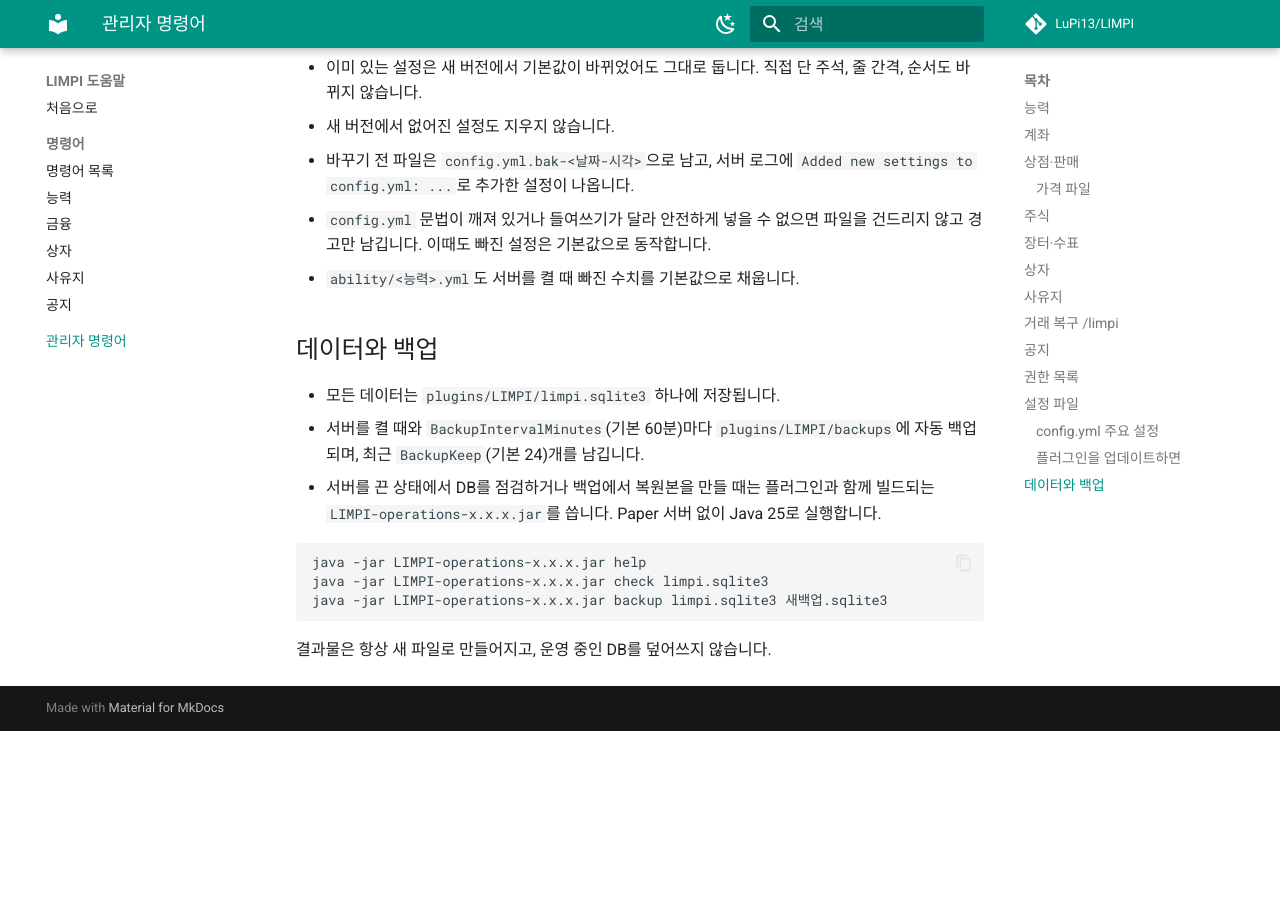
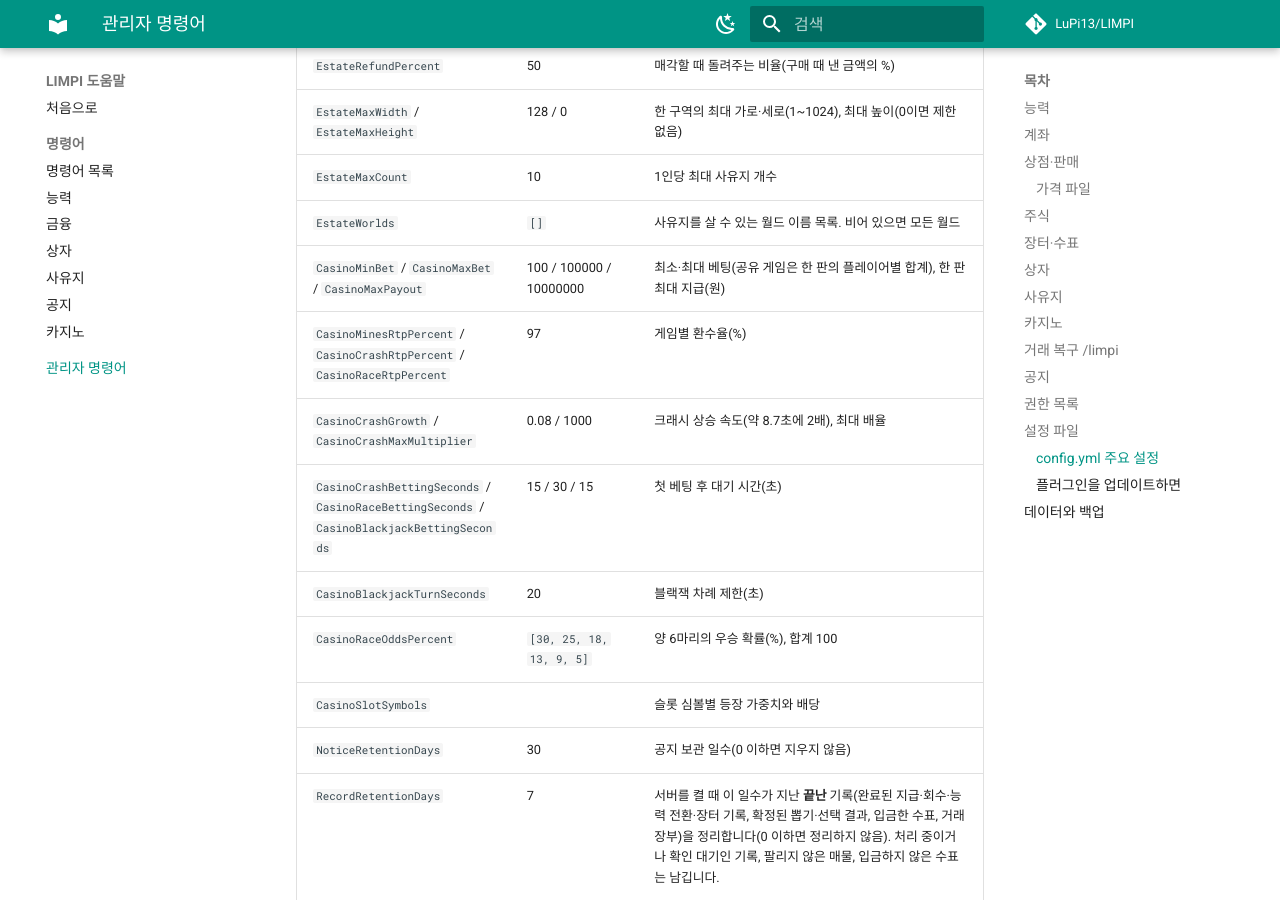
Before and after one commit to LuPi13/LIMPI, an MkDocs documentation site: the page built from pages/admin.md, in a window 1280 px wide and 900 px high, scrolled down 9207 px. Built offline with MkDocs 1.6.1 and Material for MkDocs 9.7.7, drawn with Linux system fonts in a browser that asks for light colours; comment, search, counter and statistics services are not loaded; before the commit the page ends 9938 px from its top, so only the background shows below that; some of the changed text lies outside the part shown.

Commit message:
Casino: help pages, admin docs and web help; clear views of players who left, do not compare inventories by identity on click, log recovery as warnings

```diff
--- a/mkdocs.yml
+++ b/mkdocs.yml
@@ -15,6 +15,7 @@ nav:
       - 상자: chest.md
       - 사유지: estate.md
       - 공지: notice.md
+      - 카지노: casino.md
   - 관리자 명령어: admin.md
 
 theme:
--- a/pages/admin.md
+++ b/pages/admin.md
@@ -89,6 +89,17 @@ diamond: 500
 - `config.yml`의 `EnableEstateSystem`을 꺼도 이미 산 사유지의 보호, 목록·테두리 보기, 매각, 공유, 관리자 명령은 그대로 됩니다. 새 구매만 멈춥니다. 구매에는 금융 시스템도 켜져 있어야 합니다.
 - 사유지 기록이 손상되어 읽을 수 없으면 그 구역은 보호되지 않고, 모든 플레이어의 새 사유지 구매가 멈추며, 그 주인은 사유지 명령을 쓸 수 없습니다. `/limpi review`에 표시됩니다. 가능하면 DB 백업에서 복원하고, 복원할 수 없으면 [`/limpi estate discard`](#limpi)로 정리합니다.
 
+## 카지노 { #casino }
+
+| 명령어 | 권한 | 설명 |
+| --- | --- | --- |
+| `/casino inspect <플레이어>` | `limpi.casino.admin.inspect` | 플레이어의 진행 중인 판과 걸린 돈을 봅니다. 오프라인 플레이어도 되고 콘솔에서도 됩니다. |
+
+- 기본값은 베팅 100~100,000원, 한 판 최대 지급 1,000만 원, 환수율 약 97%입니다. [설정](#config)에서 바꿀 수 있습니다.
+- 설정 값이 잘못되면 카지노가 열리지 않고 서버 로그에 어떤 값이 틀렸는지 남습니다. 중단된 판의 정산·환불은 그대로 합니다.
+- 슬롯 배당표를 바꾸면 서버를 켤 때 로그에 나오는 환수율을 확인하세요.
+- 판 기록이 손상되면 지우지 않고 `/limpi review`에 표시합니다. 마인즈는 해당 플레이어가 새 판을 시작할 수 없습니다. 가능하면 DB 백업에서 복원하고, 복원할 수 없으면 [`/limpi casino discard`](#limpi)로 정리합니다.
+
 ## 거래 복구 `/limpi` { #limpi }
 
 돈·아이템 거래 도중 서버가 꺼지거나 오류가 나면, 기록이 **확인 대기** 상태로 남습니다. 대부분은 플레이어가 다시 접속할 때 자동으로 정리되고, 자동으로 판단할 수 없는 것만 관리자가 처리합니다. 게임 안에서는 `/limpi help admin`으로 이 명령들을 볼 수 있습니다. 시스템을 꺼도 쓸 수 있고, 콘솔에서도 됩니다.
@@ -105,6 +116,7 @@ diamond: 500
 | `/limpi escrow <소유자 UUID>` | `limpi.admin.recovery.escrow` | 중단된 장터 등록·회수 기록을 봅니다. |
 | <code>/limpi escrow resolve &lt;소유자 UUID&gt; &lt;매물 UUID&gt; removed&#124;retained &lt;근거&gt;</code> | `limpi.admin.recovery.escrow` | 장터 회수 판단을 기록합니다. |
 | `/limpi estate discard <사유지 기록 UUID> <근거>` | `limpi.admin.recovery.estate` | 읽을 수 없는 사유지 기록을 지웁니다. 원래 내용은 거래 장부에 그대로 보관합니다. 정상 기록은 지울 수 없습니다(`/estate remove` 사용). |
+| `/limpi casino discard <기록 키> <근거>` | `limpi.admin.recovery.casino` | 읽을 수 없는 카지노 판 기록을 지웁니다. 원래 내용은 거래 장부에 보관합니다. 걸린 돈은 자동으로 돌려주지 않으니 필요하면 `/financial add`를 쓰세요. 정상 기록은 지울 수 없습니다. |
 | <code>/limpi chest resolve &lt;소유자 UUID&gt; &lt;창 기록 UUID&gt; before&#124;after &lt;근거&gt;</code> | `limpi.admin.recovery.chest` | 상자 창 기록을 정리합니다. `before`는 상자를 연 시점 내용으로, `after`는 창을 닫으며 기록된 내용으로 확정합니다(닫기 기록이 있을 때만). |
 
 권한 `limpi.admin.recovery`를 주면 위 복구 명령을 모두 쓸 수 있습니다.
@@ -149,6 +161,7 @@ diamond: 500
 | `limpi.estate.admin.inspect` | OP | 사유지 조회 |
 | `limpi.estate.admin.remove` | OP | 사유지 회수 |
 | `limpi.estate.admin.bypass` | OP | 모든 사유지에서 건축·사용 |
+| `limpi.casino.admin.inspect` | OP | 진행 중인 카지노 판 조회 |
 | `limpi.admin.recovery` | OP | 아래 복구 권한 전부 |
 | `limpi.admin.recovery.review` | OP | `/limpi review` |
 | `limpi.admin.recovery.delivery` | OP | 지급 복구 |
@@ -157,6 +170,7 @@ diamond: 500
 | `limpi.admin.recovery.escrow` | OP | 장터 등록·회수 복구 |
 | `limpi.admin.recovery.chest` | OP | 상자 창 기록 복구 |
 | `limpi.admin.recovery.estate` | OP | 손상된 사유지 기록 정리 |
+| `limpi.admin.recovery.casino` | OP | 손상된 카지노 기록 정리 |
 | `limpi.notice.admin.write` | OP | 공지 등록 |
 | `limpi.notice.admin.delete` | OP | 공지 삭제 |
 
@@ -179,7 +193,7 @@ diamond: 500
 | 설정 | 기본값 | 뜻 |
 | --- | --- | --- |
 | `HelpUrl` | `https://lupi13.github.io/LIMPI/` | 게임 안 도움말과 접속 메시지에 거는 웹 도움말 주소. 비우면 링크를 숨깁니다. |
-| `EnableFinancialSystem` / `EnableAbilitySystem` / `EnableChestSystem` / `EnableEstateSystem` | `true` | 시스템 켜기/끄기 |
+| `EnableFinancialSystem` / `EnableAbilitySystem` / `EnableChestSystem` / `EnableEstateSystem` / `EnableCasino` | `true` | 시스템 켜기/끄기. 카지노에는 금융 시스템도 필요 |
 | `InitialMoney` | 1000 | 첫 소지금(원) |
 | `InitialTicket` / `InitialCOMMON` / `InitialRARE` / `InitialEPIC` | 10 / 1 / 1 / 1 | 첫 접속 때 주는 뽑기권·선택권 수 |
 | `TicketMoneyPrice` | 2000 | 뽑기권 가격(원) |
@@ -198,6 +212,13 @@ diamond: 500
 | `EstateMaxWidth` / `EstateMaxHeight` | 128 / 0 | 한 구역의 최대 가로·세로(1~1024), 최대 높이(0이면 제한 없음) |
 | `EstateMaxCount` | 10 | 1인당 최대 사유지 개수 |
 | `EstateWorlds` | `[]` | 사유지를 살 수 있는 월드 이름 목록. 비어 있으면 모든 월드 |
+| `CasinoMinBet` / `CasinoMaxBet` / `CasinoMaxPayout` | 100 / 100000 / 10000000 | 최소·최대 베팅(공유 게임은 한 판의 플레이어별 합계), 한 판 최대 지급(원) |
+| `CasinoMinesRtpPercent` / `CasinoCrashRtpPercent` / `CasinoRaceRtpPercent` | 97 | 게임별 환수율(%) |
+| `CasinoCrashGrowth` / `CasinoCrashMaxMultiplier` | 0.08 / 1000 | 크래시 상승 속도(약 8.7초에 2배), 최대 배율 |
+| `CasinoCrashBettingSeconds` / `CasinoRaceBettingSeconds` / `CasinoBlackjackBettingSeconds` | 15 / 30 / 15 | 첫 베팅 후 대기 시간(초) |
+| `CasinoBlackjackTurnSeconds` | 20 | 블랙잭 차례 제한(초) |
+| `CasinoRaceOddsPercent` | `[30, 25, 18, 13, 9, 5]` | 양 6마리의 우승 확률(%), 합계 100 |
+| `CasinoSlotSymbols` | | 슬롯 심볼별 등장 가중치와 배당 |
 | `NoticeRetentionDays` | 30 | 공지 보관 일수(0 이하면 지우지 않음) |
 | `RecordRetentionDays` | 7 | 서버를 켤 때 이 일수가 지난 **끝난** 기록(완료된 지급·회수·능력 전환·장터 기록, 확정된 뽑기·선택 결과, 입금한 수표, 거래 장부)을 정리합니다(0 이하면 정리하지 않음). 처리 중이거나 확인 대기인 기록, 팔리지 않은 매물, 입금하지 않은 수표는 남깁니다. |
 | `BackupIntervalMinutes` / `BackupKeep` | 60 / 24 | 자동 백업 주기(분)와 남길 개수 |
```
Also changed, not shown: AGENTS.md (+1 -1 lines), pages/casino.md (added, +76 -0 lines), pages/commands.md (+12 -0 lines), pages/index.md (+6 -1 lines), 7 other files.
